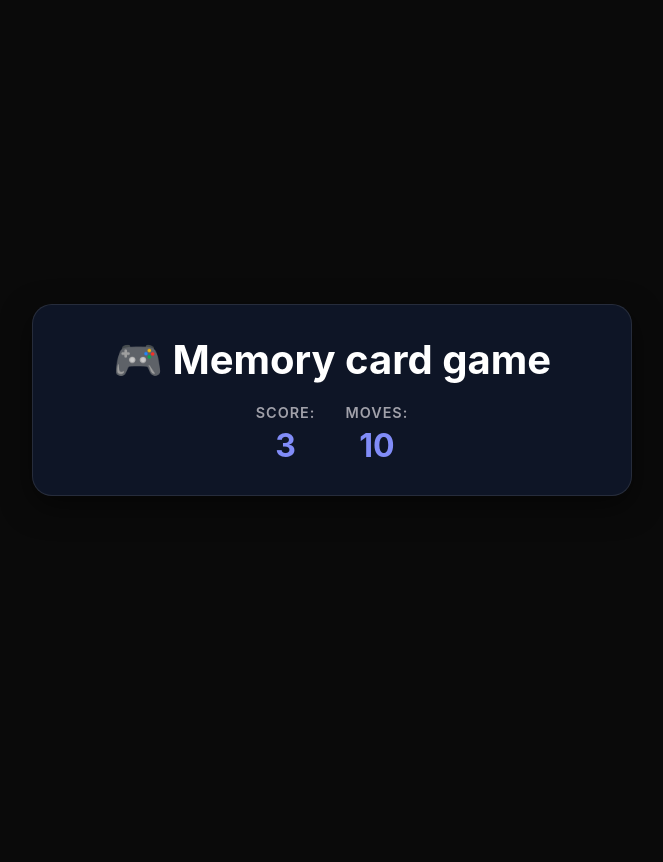
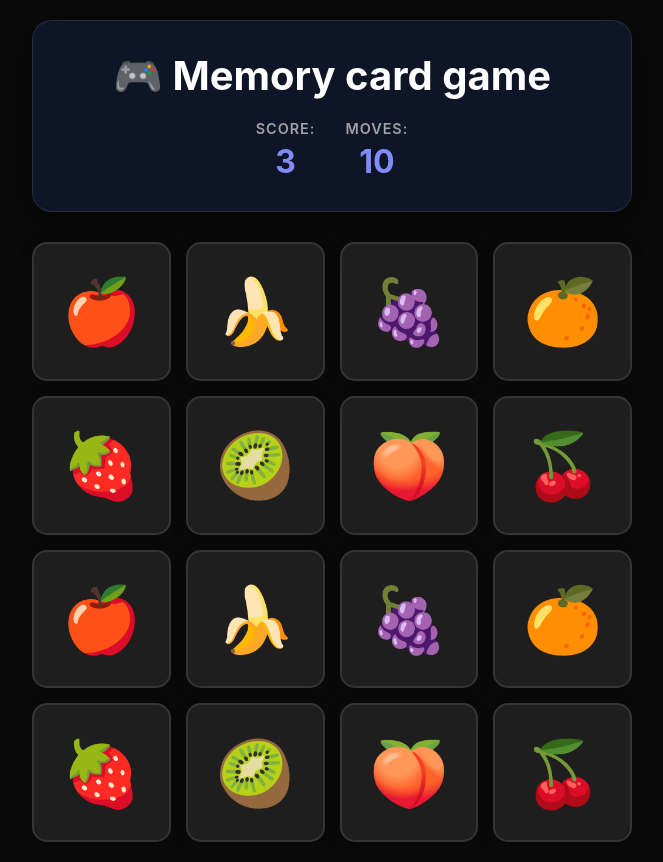
Before and after one commit to Murky-night/Memory-game, a React (Vite) app in the folder memory-game/: page / in a window 1280 px wide. Shown: the whole page, without its empty margins (308-971 px from the left). Before the commit the page ends 800 px from the top, so only its background shows below. Built offline with nearby package versions, Linux system fonts and the light colour scheme.

Commit message:
create grid

```diff
--- a/memory-game/src/App.jsx
+++ b/memory-game/src/App.jsx
@@ -1,10 +1,37 @@
 import { GameHeader } from "./components/GameHeader"
+import { Card } from "./components/Card";
 
 function App() {
+
+  const cardValues = [
+  "🍎",
+  "🍌",
+  "🍇",
+  "🍊",
+  "🍓",
+  "🥝",
+  "🍑",
+  "🍒",
+  "🍎",
+  "🍌",
+  "🍇",
+  "🍊",
+  "🍓",
+  "🥝",
+  "🍑",
+  "🍒",
+  ];
+
 
   return (
     <div className="app">
       <GameHeader score={3} move={10} />
+
+      <div className="cards-grid">
+        {cardValues.map((card) => (
+          <Card card={card} />
+        ))}
+      </div>
     </div>
   );
 }
--- /dev/null
+++ b/memory-game/src/components/Card.jsx
@@ -0,0 +1,7 @@
+export const Card = ({ card, onClick }) => {
+  return (
+    <div className="card">
+      <div className="card-back">{card}</div>
+    </div>
+  );
+};
--- a/memory-game/src/index.css
+++ b/memory-game/src/index.css
@@ -75,3 +75,77 @@ body {
   font-weight: bold;
   color: #818cf8;
 }
+
+.cards-grid {
+  display: grid;
+  grid-template-columns: repeat(4, 1fr);
+  gap: 15px;
+  max-width: 600px;
+  width: 100%;
+}
+
+.card {
+  aspect-ratio: 1;
+  position: relative;
+  cursor: pointer;
+  transform-style: preserve-3d;
+  transition: transform 0.6s;
+}
+
+.card-front,
+.card-back {
+  position: absolute;
+  width: 100%;
+  height: 100%;
+  display: flex;
+  align-items: center;
+  justify-content: center;
+  border-radius: 15px;
+  box-shadow: 0 4px 15px rgba(0, 0, 0, 0.2);
+  backface-visibility: hidden;
+  transition: opacity 0.3s, transform 0.3s;
+}
+
+.card-front {
+  background: linear-gradient(to bottom, #0f172a, #0b0f1a);
+  color: white;
+  font-weight: bold;
+  font-size: 3rem;
+  z-index: 1;
+  border: 2px solid rgba(255, 255, 255, 0.1);
+}
+
+.card-back {
+  background: #1e1e1e;
+  font-size: 4rem;
+  z-index: 0;
+  border: 2px solid rgba(255, 255, 255, 0.1);
+}
+
+.card.flipped .card-front {
+  opacity: 0;
+  pointer-events: none;
+  transform: scale(0.9);
+}
+
+.card.flipped .card-back {
+  opacity: 1;
+}
+
+.card.matched {
+  pointer-events: none;
+}
+
+.card.matched .card-back {
+  background: rgba(126, 211, 33, 0.2);
+  box-shadow: 0 0 20px rgba(126, 211, 33, 0.4);
+  border: 2px solid rgba(126, 211, 33, 0.5);
+}
+
+.card:hover:not(.matched):not(.flipped) .card-front {
+  transform: scale(1.05);
+}
+
+.card:active:not(.matched) {
+  transform: scale(0.95);
+}
```
